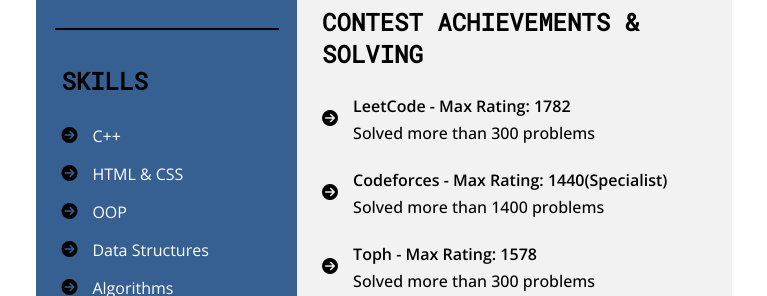
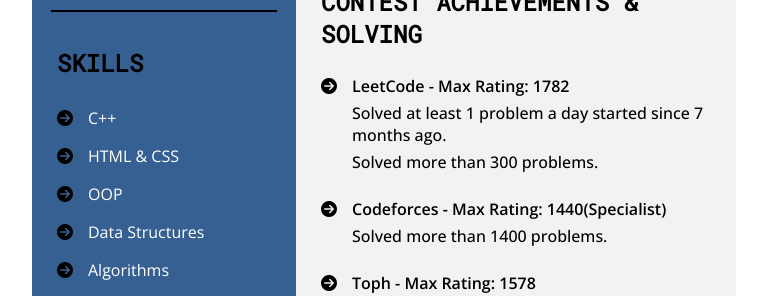
Before and after one commit to tetat/My-Resume, a plain HTML site: page resume.html in a window 1280 px wide. Shown: the part 500-796 px from the top of the page, without its empty margins (256-1023 px from the left). Drawn offline with nearby package versions, Linux system fonts and the light colour scheme.

Commit message:
align icons top

```diff
--- a/resume.html
+++ b/resume.html
@@ -48,23 +48,23 @@
             <div class="skills-section">
                 <h2>Skills</h2>
                 <div class="display-flex">
-                    <span class="margin-right"><i class="fa-solid fa-circle-arrow-right"></i></span>
+                    <span class="margin-right padding-top-sm-left"><i class="fa-solid fa-circle-arrow-right"></i></span>
                     <p class="gap-y text-modify">C++</p>
                 </div>
                 <div class="display-flex">
-                    <span class="margin-right"><i class="fa-solid fa-circle-arrow-right"></i></span>
+                    <span class="margin-right padding-top-sm-left"><i class="fa-solid fa-circle-arrow-right"></i></span>
                     <p class="gap-y text-modify">HTML & CSS</p>
                 </div>
                 <div class="display-flex">
-                    <span class="margin-right"><i class="fa-solid fa-circle-arrow-right"></i></span>
+                    <span class="margin-right padding-top-sm-left"><i class="fa-solid fa-circle-arrow-right"></i></span>
                     <p class="gap-y text-modify">OOP</p>
                 </div>
                 <div class="display-flex">
-                    <span class="margin-right"><i class="fa-solid fa-circle-arrow-right"></i></span>
+                    <span class="margin-right padding-top-sm-left"><i class="fa-solid fa-circle-arrow-right"></i></span>
                     <p class="gap-y text-modify">Data Structures</p>
                 </div>
                 <div class="display-flex">
-                    <span class="margin-right"><i class="fa-solid fa-circle-arrow-right"></i></span>
+                    <span class="margin-right padding-top-sm-left"><i class="fa-solid fa-circle-arrow-right"></i></span>
                     <p class="gap-y text-modify">Algorithms</p>
                 </div>
             </div>
@@ -102,34 +102,37 @@
             <div class="contest-section">
                 <h2>Contest Achievements & Solving</h2>
                 <div class="gap-y-lg display-flex">
-                    <span class="margin-right"><i class="fa-solid fa-circle-arrow-right"></i></span>
+                    <span class="margin-right padding-top-sm"><i class="fa-solid fa-circle-arrow-right"></i></span>
                     <div>
-                        <p class="text-semi-bold text-modify-right gap-y-sm">LeetCode - Max Rating: 1782</p>
-                        <p class="text-modify-right gap-y-sm text-medium">Solved more than 300 problems</p>
+                        <p class="text-semi-bold text-modify-right gap-y-sm">LeetCode - Max Rating: 1782
+                        </p>
+                        <p class="text-modify-right gap-y-sm text-medium">Solved at least 1 problem a day started since
+                            7 months ago.</p>
+                        <p class="text-modify-right gap-y-sm text-medium">Solved more than 300 problems.</p>
                     </div>
                 </div>
                 <div class="gap-y-lg display-flex">
-                    <span class="margin-right"><i class="fa-solid fa-circle-arrow-right"></i></span>
+                    <span class="margin-right padding-top-sm"><i class="fa-solid fa-circle-arrow-right"></i></span>
                     <div>
                         <p class="text-semi-bold text-modify-right gap-y-sm">Codeforces - Max Rating: 1440(Specialist)
                         </p>
-                        <p class="text-modify-right gap-y-sm text-medium">Solved more than 1400 problems</p>
+                        <p class="text-modify-right gap-y-sm text-medium">Solved more than 1400 problems.</p>
                     </div>
                 </div>
                 <div class="gap-y-lg display-flex">
-                    <span class="margin-right"><i class="fa-solid fa-circle-arrow-right"></i></span>
+                    <span class="margin-right padding-top-sm"><i class="fa-solid fa-circle-arrow-right"></i></span>
                     <div>
                         <p class="text-semi-bold text-modify-right gap-y-sm">Toph - Max Rating: 1578</p>
-                        <p class="text-modify-right gap-y-sm text-medium">Solved more than 300 problems</p>
+                        <p class="text-modify-right gap-y-sm text-medium">Solved more than 300 problems.</p>
                     </div>
                 </div>
                 <div class="gap-y-lg display-flex">
-                    <span class="margin-right"><i class="fa-solid fa-circle-arrow-right"></i></span>
+                    <span class="margin-right padding-top-sm"><i class="fa-solid fa-circle-arrow-right"></i></span>
                     <p class="text-semi-bold text-modify-right gap-y-sm">CodeChef - Max Rating: 1601(3 star)</p>
                     <!-- <p class="text-modify-right gap-y-sm">Solved more than 300 problems</p> -->
                 </div>
                 <div class="gap-y-lg display-flex">
-                    <span class="margin-right"><i class="fa-solid fa-circle-arrow-right"></i></span>
+                    <span class="margin-right padding-top-sm"><i class="fa-solid fa-circle-arrow-right"></i></span>
                     <p class="text-semi-bold text-modify-right gap-y-sm">Participated in ICPC Dhaka Regional Contest
                         2018 and 2019. Also, participated in 4 more national level contests.</p>
                     <!-- <p class="text-modify-right gap-y-sm">Solved more than 300 problems</p> -->
--- a/style.css
+++ b/style.css
@@ -1,4 +1,8 @@
 @import url('https://fonts.googleapis.com/css2?family=Open+Sans:wght@400;500;600;700&family=Roboto+Mono:ital,wght@0,400;1,600&family=Rubik:wght@400;700&display=swap');
+
+body {
+    margin: 0;
+}
 
 h1 {
     /* font-family: 'Roboto Mono', monospace; */
@@ -36,8 +40,21 @@ h2 {
     margin-left: 0;
 }
 
+.margin-top-zero {
+    margin-top: 0;
+}
+
 .margin-right {
     margin-right: 15px;
+}
+
+/* common padding */
+.padding-top-sm {
+    padding-top: 8.5px;
+}
+
+.padding-top-sm-left {
+    padding-top: 11px;
 }
 
 /* bold semi-bold medium */
@@ -52,7 +69,7 @@ h2 {
 /* Resume Body */
 .container {
     width: 55%;
-    margin: 20px auto;
+    margin: 0px auto;
     background-color: rgb(242, 242, 242);
     display: grid;
     grid-template-columns: 0.6fr 1fr;
@@ -120,6 +137,6 @@ a {
 
 .display-flex {
     display: flex;
-    align-items: center;
+    align-items: initial;
     /* justify-content: center; */
 }
```
